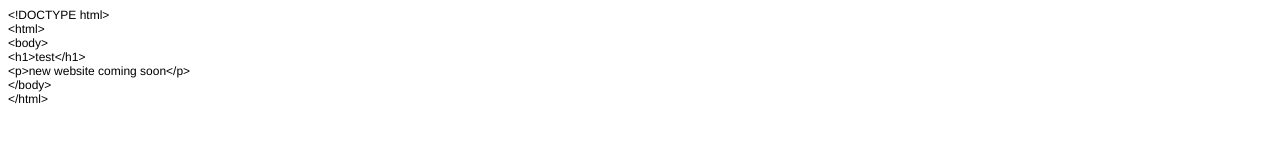
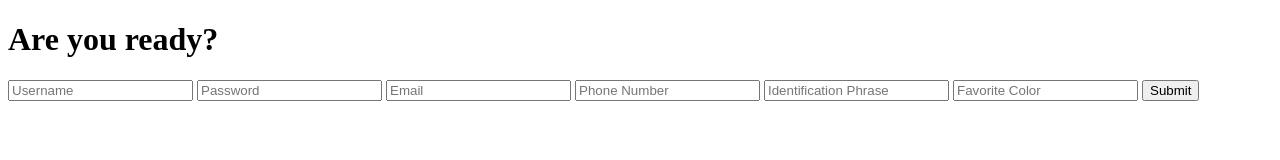
Before and after one commit to gfink15/gfink15.github.io, a plain HTML site: page index.html in a window 1280 px wide. Drawn offline with Linux system fonts and the light colour scheme.

Commit message:
Update index.html

```diff
--- a/index.html
+++ b/index.html
@@ -1,22 +1,21 @@
-<!DOCTYPE html PUBLIC "-//W3C//DTD HTML 4.01//EN" "http://www.w3.org/TR/html4/strict.dtd">
+<!DOCTYPE html>
 <html>
-<head>
-  <meta http-equiv="Content-Type" content="text/html; charset=utf-8">
-  <meta http-equiv="Content-Style-Type" content="text/css">
-  <title></title>
-  <meta name="Generator" content="Cocoa HTML Writer">
-  <meta name="CocoaVersion" content="2022.3">
-  <style type="text/css">
-    p.p1 {margin: 0.0px 0.0px 0.0px 0.0px; font: 12.0px Helvetica}
-  </style>
-</head>
-<body>
-<p class="p1">&lt;!DOCTYPE html&gt;</p>
-<p class="p1">&lt;html&gt;</p>
-<p class="p1">&lt;body&gt;</p>
-<p class="p1">&lt;h1&gt;test&lt;/h1&gt;</p>
-<p class="p1">&lt;p&gt;new website coming soon&lt;/p&gt;</p>
-<p class="p1">&lt;/body&gt;</p>
-<p class="p1">&lt;/html&gt;</p>
-</body>
+  <head>
+
+  </head>
+  <body>
+    <h1>Are you ready?</h1>
+    <input type="text" placeholder="Username">
+    <input type="text" placeholder="Password">
+    <input type="text" placeholder="Email">
+    <input type="text" placeholder="Phone Number">
+    <input type="text" placeholder="Identification Phrase">
+    <input type="text" placeholder="Favorite Color">
+    <button type="button" onclick="Redirect()">Submit</button>
+  </body>
+  <script>
+    function Redirect() {
+      window.location.replace("403.html");
+    }
+  </script>
 </html>
```
